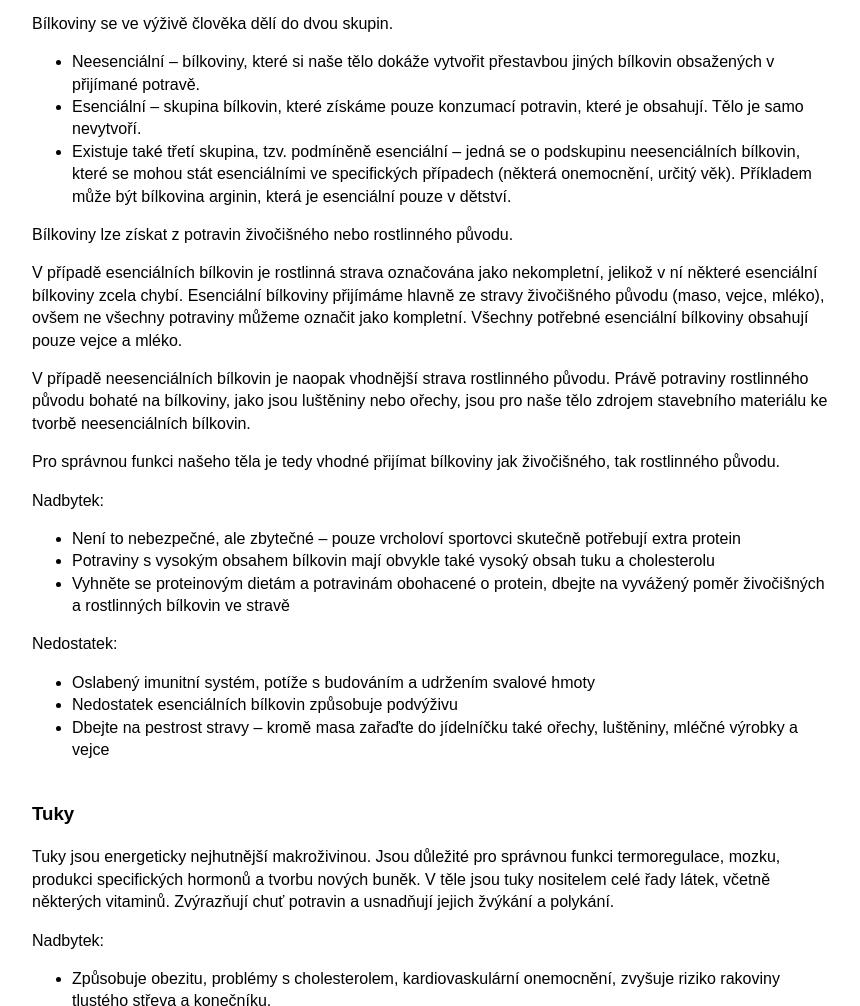
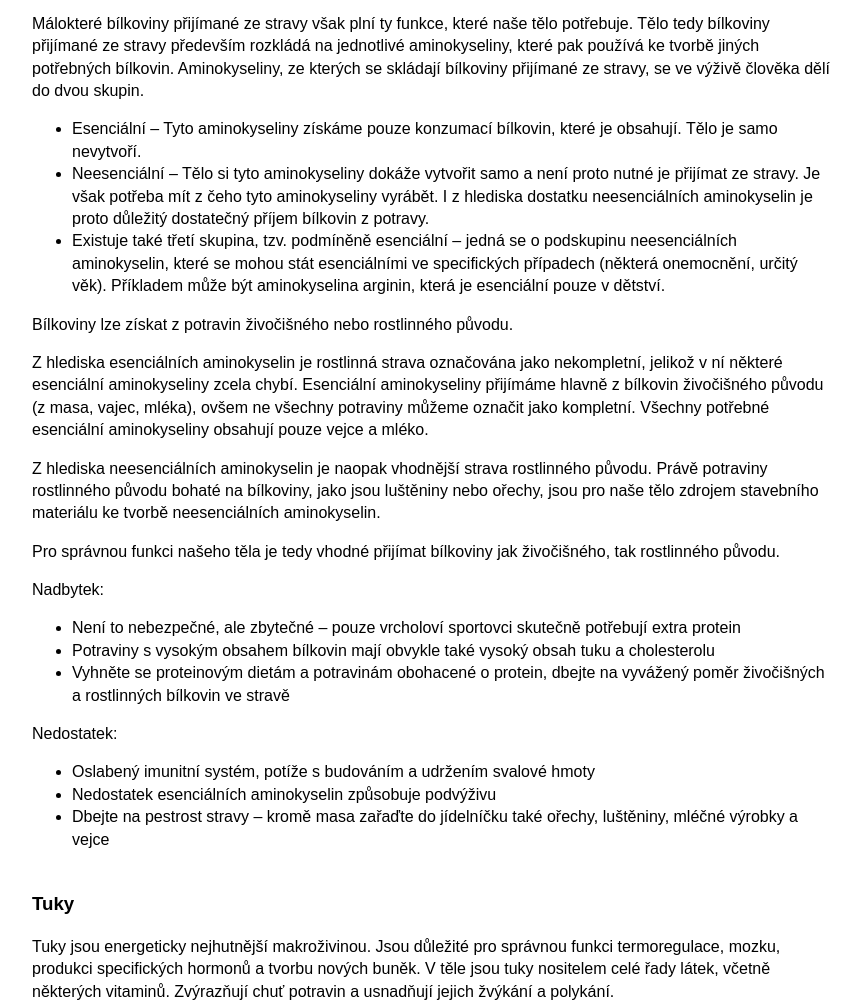
Before and after one commit to MartinPsenka/MartinPsenka.github.io, a plain HTML site: page index.html in a window 1280 px wide. Shown: the part 3608-4614 px from the top of the page, without its empty margins (258-1118 px from the left). Drawn offline with Linux system fonts and the light colour scheme.

Commit message:
Update index.html

```diff
--- a/index.html
+++ b/index.html
@@ -303,15 +303,15 @@
     <div id="section1-1" class="section">
         <h3>Bílkoviny</h3>
         <p>Bílkoviny jsou řetězce stovek až tisíců molekul aminokyselin, které jsou spojeny chemickými vazbami nazývanými peptidové vazby. Bílkoviny jsou nezbytné pro tvorbu nových tkání (např. při hojení ran nebo výstavbě svalů) a pro udržení správné funkce imunitního systému. Kromě toho tvoří enzymy a hormony a hrají tak důležitou roli v metabolických procesech (trávení a využívání živin) a komunikačních procesech probíhajících v našem těle. V neposlední řadě jsou bílkoviny jediným zdrojem dusíku pro naše tělo.</p>
-        <p>Bílkoviny se ve výživě člověka dělí do dvou skupin.</p>
+        <p>Málokteré bílkoviny přijímané ze stravy však plní ty funkce, které naše tělo potřebuje. Tělo tedy bílkoviny přijímané ze stravy především rozkládá na jednotlivé aminokyseliny, které pak používá ke tvorbě jiných potřebných bílkovin. Aminokyseliny, ze kterých se skládají bílkoviny přijímané ze stravy, se ve výživě člověka dělí do dvou skupin.</p>
         <ul>
-            <li>Neesenciální – bílkoviny, které si naše tělo dokáže vytvořit přestavbou jiných bílkovin obsažených v přijímané potravě.</li>
-            <li>Esenciální – skupina bílkovin, které získáme pouze konzumací potravin, které je obsahují. Tělo je samo nevytvoří.</li>
-            <li>Existuje také třetí skupina, tzv. podmíněně esenciální – jedná se o podskupinu neesenciálních bílkovin, které se mohou stát esenciálními ve specifických případech (některá onemocnění, určitý věk). Příkladem může být bílkovina arginin, která je esenciální pouze v dětství.</li>
+            <li>Esenciální – Tyto aminokyseliny získáme pouze konzumací bílkovin, které je obsahují. Tělo je samo nevytvoří.</li>
+            <li>Neesenciální – Tělo si tyto aminokyseliny dokáže vytvořit samo a není proto nutné je přijímat ze stravy. Je však potřeba mít z čeho tyto aminokyseliny vyrábět. I z hlediska dostatku neesenciálních aminokyselin je proto důležitý dostatečný příjem bílkovin z potravy.</li>
+            <li>Existuje také třetí skupina, tzv. podmíněně esenciální – jedná se o podskupinu neesenciálních aminokyselin, které se mohou stát esenciálními ve specifických případech (některá onemocnění, určitý věk). Příkladem může být aminokyselina arginin, která je esenciální pouze v dětství.</li>
         </ul>
         <p>Bílkoviny lze získat z potravin živočišného nebo rostlinného původu.</p>
-        <p>V případě esenciálních bílkovin je rostlinná strava označována jako nekompletní, jelikož v ní některé esenciální bílkoviny zcela chybí. Esenciální bílkoviny přijímáme hlavně ze stravy živočišného původu (maso, vejce, mléko), ovšem ne všechny potraviny můžeme označit jako kompletní. Všechny potřebné esenciální bílkoviny obsahují pouze vejce a mléko.</p>
-        <p>V případě neesenciálních bílkovin je naopak vhodnější strava rostlinného původu. Právě potraviny rostlinného původu bohaté na bílkoviny, jako jsou luštěniny nebo ořechy, jsou pro naše tělo zdrojem stavebního materiálu ke tvorbě neesenciálních bílkovin.</p>
+        <p>Z hlediska esenciálních aminokyselin je rostlinná strava označována jako nekompletní, jelikož v ní některé esenciální aminokyseliny zcela chybí. Esenciální aminokyseliny přijímáme hlavně z bílkovin živočišného původu (z masa, vajec, mléka), ovšem ne všechny potraviny můžeme označit jako kompletní. Všechny potřebné esenciální aminokyseliny obsahují pouze vejce a mléko.</p>
+        <p>Z hlediska neesenciálních aminokyselin je naopak vhodnější strava rostlinného původu. Právě potraviny rostlinného původu bohaté na bílkoviny, jako jsou luštěniny nebo ořechy, jsou pro naše tělo zdrojem stavebního materiálu ke tvorbě neesenciálních aminokyselin.</p>
         <p>Pro správnou funkci našeho těla je tedy vhodné přijímat bílkoviny jak živočišného, tak rostlinného původu.</p>
         <p>Nadbytek:</p>
         <ul>
@@ -322,7 +322,7 @@
         <p>Nedostatek:</p>
         <ul>
             <li>Oslabený imunitní systém, potíže s budováním a udržením svalové hmoty</li>
-            <li>Nedostatek esenciálních bílkovin způsobuje podvýživu</li>
+            <li>Nedostatek esenciálních aminokyselin způsobuje podvýživu</li>
             <li>Dbejte na pestrost stravy – kromě masa zařaďte do jídelníčku také ořechy, luštěniny, mléčné výrobky a vejce</li>
         </ul>
       </div>
```
